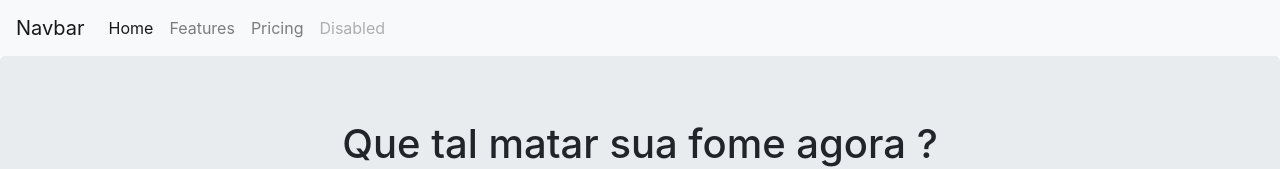
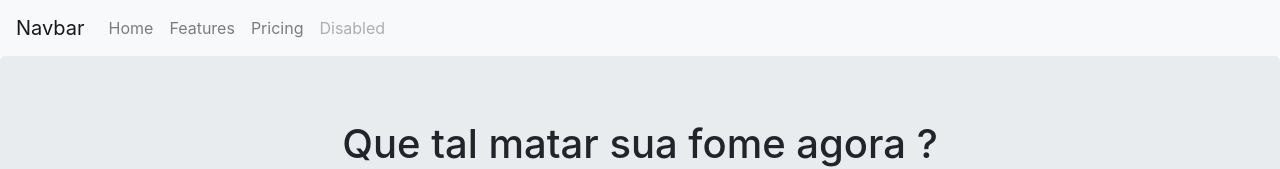
Before and after one commit to bruckbmrj/burguer, an Angular app: page / in a window 1280 px wide. Shown: the top 169 px of the page. Built offline with nearby package versions, Linux system fonts and the light colour scheme.

Commit message:
🚚 create home route

```diff
--- a/src/app/app-routing.module.ts
+++ b/src/app/app-routing.module.ts
@@ -1,7 +1,11 @@
 import { NgModule } from '@angular/core';
 import { Routes, RouterModule } from '@angular/router';
 
-const routes: Routes = [];
+import { HomeComponent } from './pages/home/home.component';
+
+const routes: Routes = [
+  { path: '', component: HomeComponent}
+];
 
 @NgModule({
   imports: [RouterModule.forRoot(routes)],
--- a/src/app/app.component.html
+++ b/src/app/app.component.html
@@ -5,11 +5,12 @@
   </button>
   <div class="collapse navbar-collapse" id="navbarNavAltMarkup">
     <div class="navbar-nav">
-      <a class="nav-item nav-link active" href="#">Home <span class="sr-only">(current)</span></a>
+      <a class="nav-item nav-link" [routerLink]="['']"
+      routerLinkActive="router-link-active">Home <span class="sr-only">(current)</span></a>
       <a class="nav-item nav-link" href="#">Features</a>
       <a class="nav-item nav-link" href="#">Pricing</a>
       <a class="nav-item nav-link disabled" href="#">Disabled</a>
     </div>
   </div>
 </nav>
-<app-home></app-home>
+<router-outlet></router-outlet>
```
